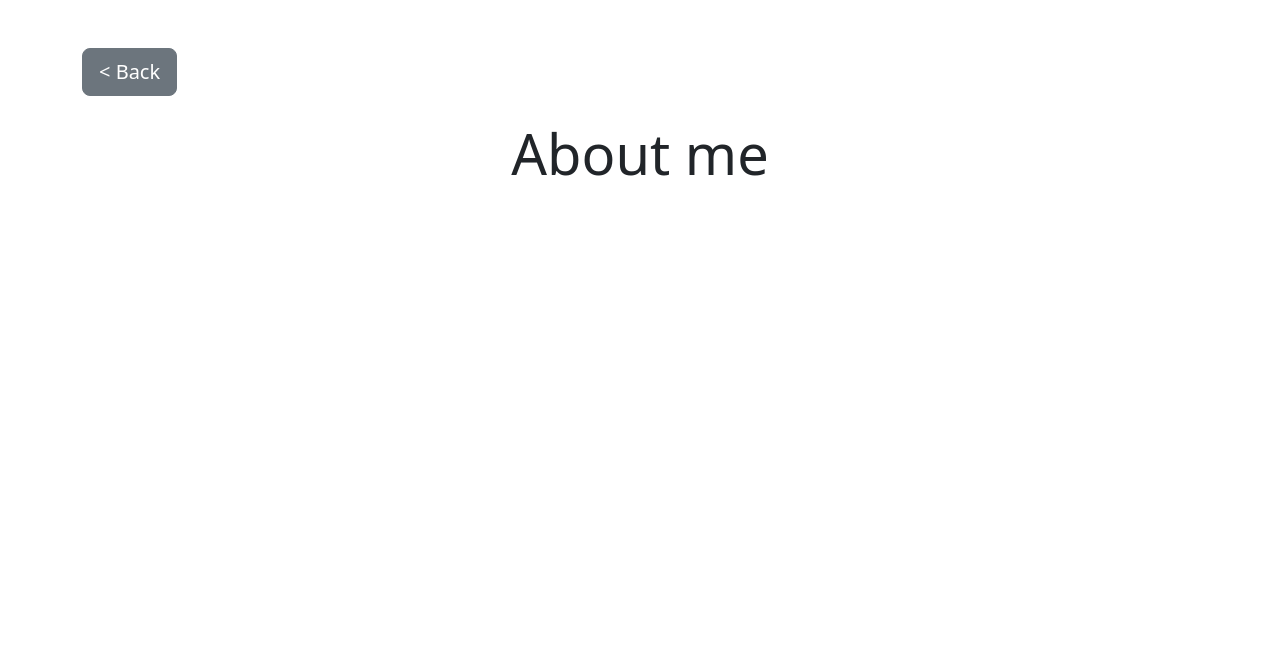
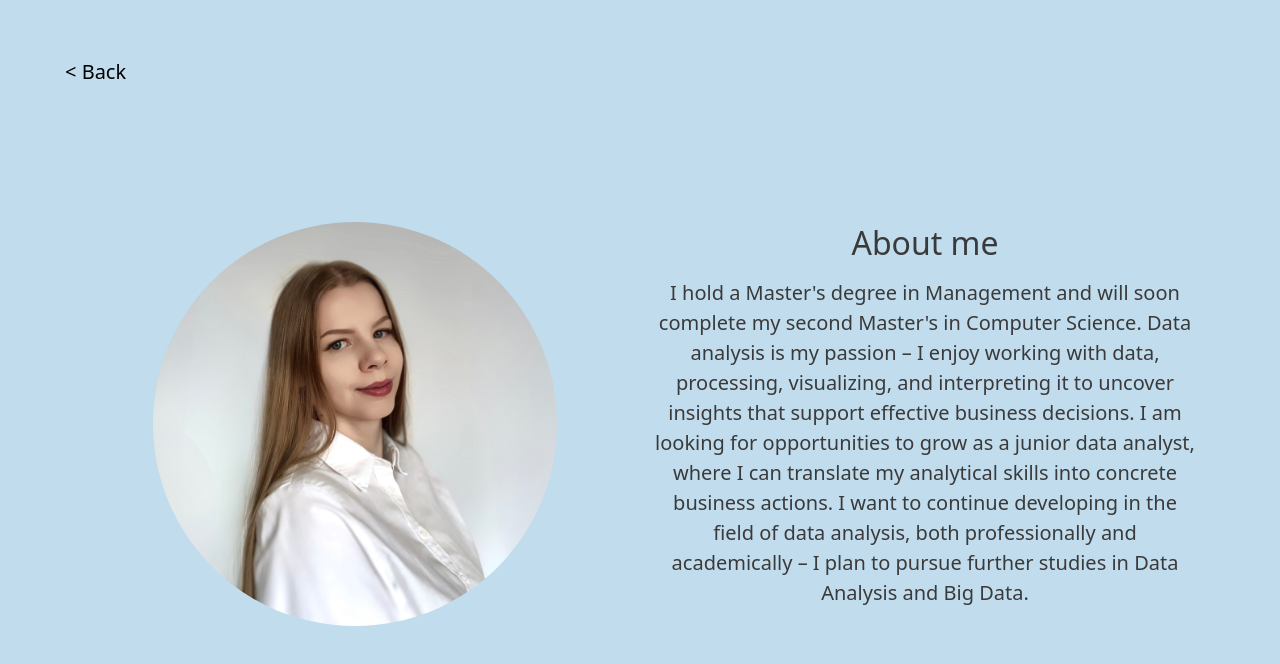
Before and after one commit to LauraSzymanska/portfolio, an Angular app: page /portfolio#/aboutme in a window 1280 px wide. Shown: the top 664 px of the page. Built offline with nearby package versions, Linux system fonts and the light colour scheme.

Commit message:
about me section

```diff
--- a/angular.json
+++ b/angular.json
@@ -31,8 +31,7 @@
               }
             ],
             "styles": [
-              "src/styles.scss",
-              "node_modules/bootstrap/dist/css/bootstrap.min.css"
+              "src/styles.scss"
             ],
             "scripts": []
           },
--- a/src/views/aboutme/aboutme.component.html
+++ b/src/views/aboutme/aboutme.component.html
@@ -1,10 +1,18 @@
-<div class="container-fluid min-vh-100 py-5 bg-white">
+<a href="" class="btn btn-secondary btn-lg position-fixed top-0 start-0 m-5">
+  < Back
+</a>
+<section id="about" class="bg-light-blue d-flex align-items-center" style="min-height: 100vh;">
     <div class="container text-center">
       <div class="d-flex justify-content-start mb-4">
-        <a href="" class="btn btn-secondary btn-lg">
-          < Back
-        </a>
       </div>
-      <h1 class="mb-5 display-4">About me</h1>
+      <div class="row align-items-center mt-5">
+        <div class="col-md-6">
+          <img src="other/myphoto.jpg" alt="Me" class="img-fluid rounded-circle border border-3 border-secondary w-75">
+        </div>
+        <div class="col-md-6">
+          <h2>About me</h2>
+          <p class="fs-5 mt-3 text-center">I hold a Master's degree in Management and will soon complete my second Master's in Computer Science. Data analysis is my passion – I enjoy working with data, processing, visualizing, and interpreting it to uncover insights that support effective business decisions. I am looking for opportunities to grow as a junior data analyst, where I can translate my analytical skills into concrete business actions. I want to continue developing in the field of data analysis, both professionally and academically – I plan to pursue further studies in Data Analysis and Big Data.</p>
+        </div>
+      </div>
     </div>
-  </div>
+  </section>
```
Also changed, not shown: public/other/myphoto.jpg (added), src/styles/_variables.scss (line endings or trailing spaces).
